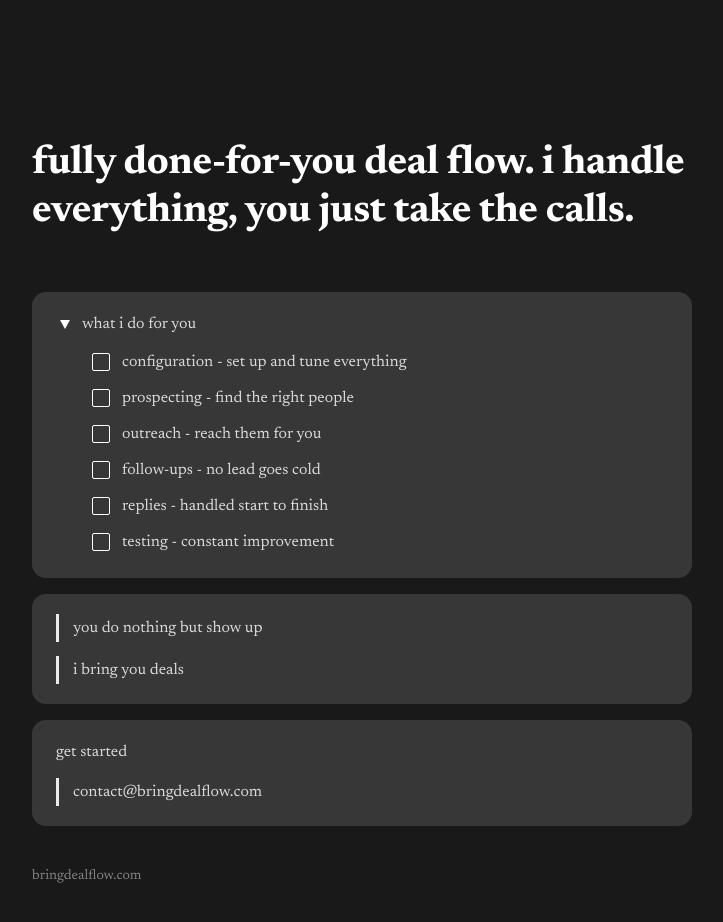
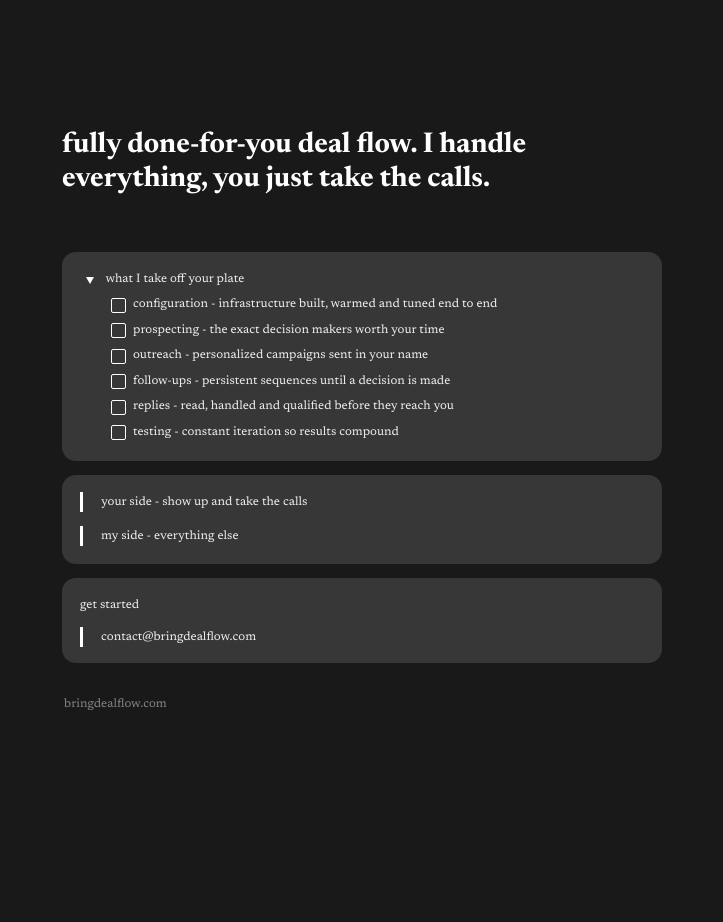
Before and after one commit to jayden8811/bringdealflow, a plain HTML site: page index.html in a window 1280 px wide. Shown: the whole page, without its empty margins (278-1001 px from the left). After the commit the page ends 853 px from the top, so only its background shows below. Drawn offline with Linux system fonts and the light colour scheme.

Commit message:
match notion proportions, self-host font, rewrite copy

```diff
--- a/index.html
+++ b/index.html
@@ -4,23 +4,28 @@
   <meta charset="utf-8">
   <meta name="viewport" content="width=device-width, initial-scale=1">
   <title>bringdealflow</title>
-  <meta name="description" content="fully done-for-you deal flow. i handle everything so you just take the calls.">
+  <meta name="description" content="fully done-for-you deal flow. I handle everything, you just take the calls.">
   <meta name="theme-color" content="#191919">
-  <link rel="preconnect" href="https://fonts.googleapis.com">
-  <link rel="preconnect" href="https://fonts.gstatic.com" crossorigin>
-  <link href="https://fonts.googleapis.com/css2?family=Newsreader:opsz,wght@6..72,400;6..72,700&display=swap" rel="stylesheet">
+  <link rel="preload" href="/fonts/newsreader.woff2" as="font" type="font/woff2" crossorigin>
   <style>
+    @font-face {
+      font-family: "Newsreader";
+      src: url("/fonts/newsreader.woff2") format("woff2");
+      font-weight: 200 800;
+      font-style: normal;
+      font-display: swap;
+    }
+
     :root {
       --bg: #191919;
       --card: #373737;
-      --text: rgba(255, 255, 255, 0.81);
+      --text: rgba(255, 255, 255, 0.9);
       --strong: #ffffff;
       --muted: rgba(255, 255, 255, 0.46);
-      --bar: rgba(255, 255, 255, 0.9);
       --font: "Lyon-Text", "Lyon Text", "Newsreader", Georgia, "Times New Roman", serif;
     }
 
-    * { box-sizing: border-box; margin: 0; padding: 0; text-transform: lowercase; }
+    * { box-sizing: border-box; margin: 0; padding: 0; }
 
     html { background: var(--bg); }
 
@@ -28,85 +33,102 @@
       background: var(--bg);
       color: var(--text);
       font-family: var(--font);
-      font-size: 16px;
+      font-size: 12.1px;
       line-height: 1.5;
+      font-optical-sizing: auto;
       -webkit-font-smoothing: antialiased;
       -moz-osx-font-smoothing: grayscale;
     }
 
     main {
-      max-width: 708px;
+      width: 600px;
+      max-width: 100%;
       margin: 0 auto;
-      padding: 140px 24px 120px;
+      padding: 129px 0 140px;
     }
 
     h1 {
-      font-family: var(--font);
       font-weight: 700;
-      font-size: 40px;
-      line-height: 1.2;
-      letter-spacing: -0.01em;
+      font-size: 28.6px;
+      line-height: 34px;
       color: var(--strong);
-      margin-bottom: 56px;
+      margin-bottom: 55px;
     }
 
     .card {
       background: var(--card);
       border-radius: 14px;
-      padding: 20px 24px;
-      margin-bottom: 16px;
-    }
-
-    .card > .label {
+      padding: 14.75px 18px 15.5px;
       margin-bottom: 14px;
     }
 
+    /* plain text row */
+    .row {
+      height: 25.5px;
+      line-height: 25.5px;
+      white-space: nowrap;
+    }
+    .gap + .gap { margin-top: 8.5px; }
+    .card > .row + .row,
+    .card > .row + details { margin-top: 8.5px; }
+
+    /* quote rows */
+    .card.quotes { padding: 17px 18px 18.5px; }
     .quote {
-      border-left: 3px solid var(--bar);
-      padding: 2px 0 2px 14px;
-      margin: 14px 0 0;
+      height: 20px;
+      line-height: 20px;
+      border-left: 3px solid #fff;
+      padding-left: 18px;
+      margin-bottom: 14px;
+      white-space: nowrap;
     }
-    .quote:first-of-type, .label + .quote { margin-top: 0; }
+    .quote:last-child { margin-bottom: 0; }
 
-    .toggle > summary {
+    /* toggle */
+    summary {
       list-style: none;
       cursor: default;
-      display: flex;
-      align-items: center;
-      gap: 12px;
+      position: relative;
+      height: 25.5px;
+      line-height: 25.5px;
+      padding-left: 25.5px;
     }
-    .toggle > summary::-webkit-details-marker { display: none; }
-    .toggle > summary::before {
+    summary::-webkit-details-marker { display: none; }
+    summary::before {
       content: "";
-      border-left: 9px solid var(--strong);
-      border-top: 5px solid transparent;
-      border-bottom: 5px solid transparent;
-      margin-left: 6px;
-      margin-right: 2px;
+      position: absolute;
+      left: 6.5px;
+      top: 50%;
+      margin-top: -4.5px;
+      border-left: 7px solid #fff;
+      border-top: 4.5px solid transparent;
+      border-bottom: 4.5px solid transparent;
     }
-    .toggle[open] > summary::before {
-      border-left: 5px solid transparent;
-      border-right: 5px solid transparent;
-      border-top: 9px solid var(--strong);
+    details[open] > summary::before {
+      left: 6px;
+      margin-top: -3px;
+      border-left: 4.5px solid transparent;
+      border-right: 4.5px solid transparent;
+      border-top: 7px solid #fff;
       border-bottom: 0;
-      margin-left: 4px;
-      margin-right: 0;
     }
-    .toggle .items { margin: 14px 0 4px 36px; }
 
     .check {
-      display: flex;
-      align-items: center;
-      gap: 12px;
-      margin-top: 12px;
+      position: relative;
+      height: 25.5px;
+      line-height: 25.5px;
+      padding-left: 53px;
+      white-space: nowrap;
     }
-    .check:first-child { margin-top: 0; }
     .check::before {
       content: "";
-      flex: none;
-      width: 16px;
-      height: 16px;
-      border: 1.5px solid var(--strong);
+      position: absolute;
+      left: 31px;
+      top: 50%;
+      margin-top: -7.5px;
+      width: 13px;
+      height: 13px;
+      border: 1.3px solid #fff;
       border-radius: 2px;
     }
 
@@ -115,44 +137,42 @@
 
     footer {
       color: var(--muted);
-      font-size: 14px;
-      margin-top: 40px;
+      margin-top: 32px;
+      padding-left: 2px;
     }
 
-    @media (max-width: 600px) {
-      main { padding-top: 80px; }
-      h1 { font-size: 32px; margin-bottom: 40px; }
-      .card { padding: 18px; }
-      .toggle .items { margin-left: 8px; }
+    @media (max-width: 660px) {
+      main { padding: 72px 20px 100px; }
+      h1 { font-size: 28px; line-height: 34px; margin-bottom: 36px; }
+      .row, .check, .quote { white-space: normal; height: auto; min-height: 25.5px; }
+      .quote { min-height: 20px; }
     }
   </style>
 </head>
 <body>
   <main>
-    <h1>fully done-for-you deal flow. i handle everything, you just take the calls.</h1>
+    <h1>fully done-for-you deal flow. I handle everything, you just take the calls.</h1>
 
     <section class="card">
-      <details class="toggle" open>
-        <summary>what i do for you</summary>
-        <div class="items">
-          <div class="check">configuration - set up and tune everything</div>
-          <div class="check">prospecting - find the right people</div>
-          <div class="check">outreach - reach them for you</div>
-          <div class="check">follow-ups - no lead goes cold</div>
-          <div class="check">replies - handled start to finish</div>
-          <div class="check">testing - constant improvement</div>
-        </div>
+      <details open>
+        <summary>what I take off your plate</summary>
+        <div class="check">configuration - infrastructure built, warmed and tuned end to end</div>
+        <div class="check">prospecting - the exact decision makers worth your time</div>
+        <div class="check">outreach - personalized campaigns sent in your name</div>
+        <div class="check">follow-ups - persistent sequences until a decision is made</div>
+        <div class="check">replies - read, handled and qualified before they reach you</div>
+        <div class="check">testing - constant iteration so results compound</div>
       </details>
     </section>
 
-    <section class="card">
-      <p class="quote">you do nothing but show up</p>
-      <p class="quote">i bring you deals</p>
+    <section class="card quotes">
+      <p class="quote">your side - show up and take the calls</p>
+      <p class="quote">my side - everything else</p>
     </section>
 
     <section class="card">
-      <p class="label">get started</p>
-      <p class="quote"><a href="mailto:contact@bringdealflow.com">contact@bringdealflow.com</a></p>
+      <p class="row">get started</p>
+      <p class="quote" style="margin-top: 8.5px"><a href="mailto:contact@bringdealflow.com">contact@bringdealflow.com</a></p>
     </section>
 
     <footer>bringdealflow.com</footer>
```
Also changed, not shown: fonts/newsreader.woff2 (added).
